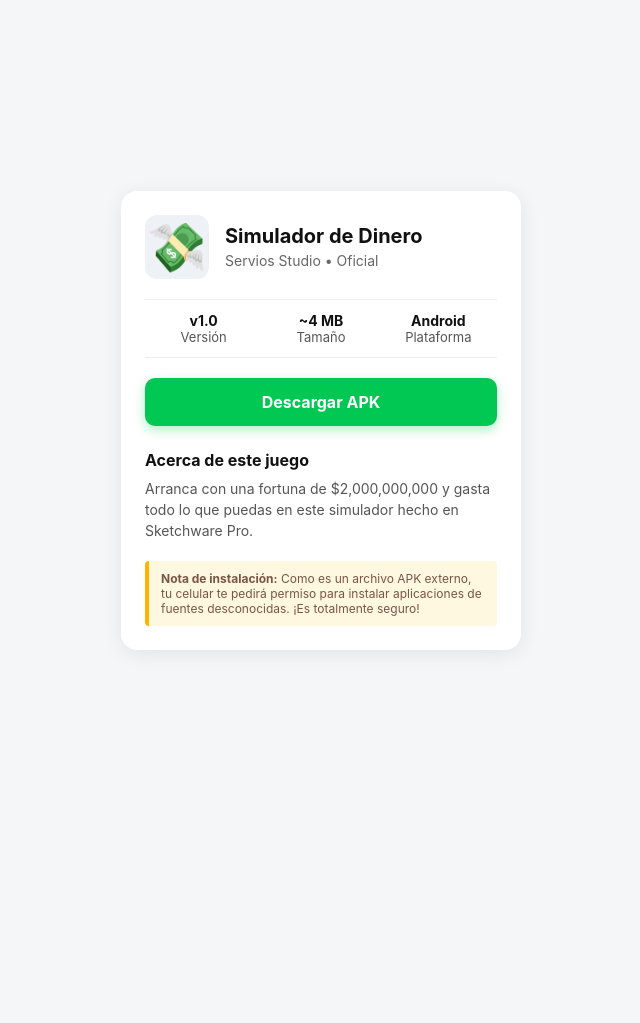
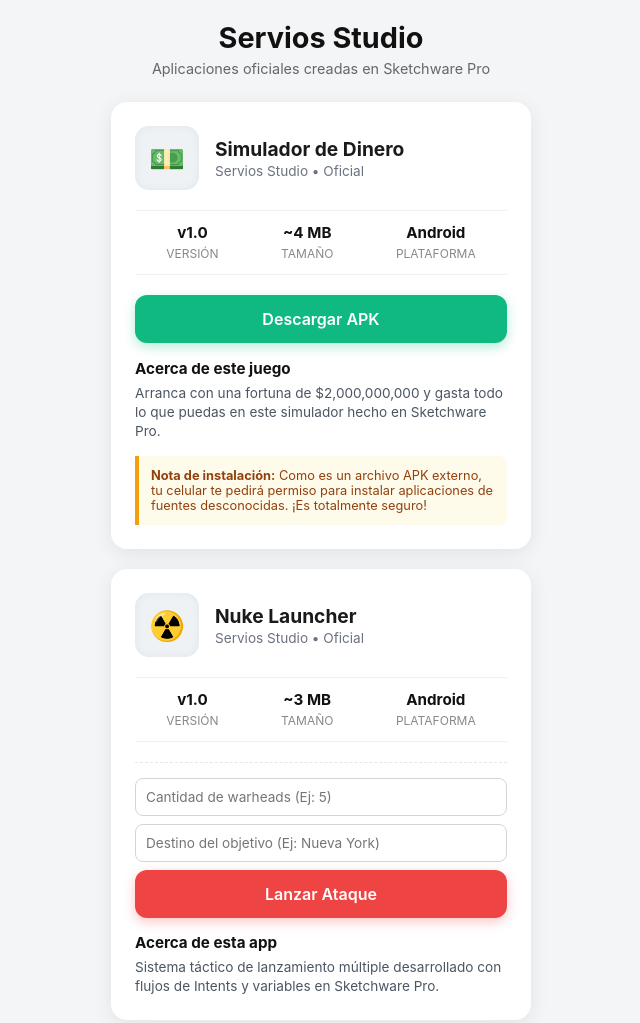
Before and after one commit to holacomonnn-glitch/Dinero, a plain HTML site: page index.html in a window 1280 px wide. Shown: the whole page, without its empty margins (319-959 px from the left). Before the commit the page ends 840 px from the top, so only its background shows below. Drawn offline with Linux system fonts and the light colour scheme.

Commit message:
Update index.html

```diff
--- a/index.html
+++ b/index.html
@@ -3,27 +3,44 @@
 <head>
     <meta charset="UTF-8">
     <meta name="viewport" content="width=device-width, initial-scale=1.0">
-    <title>Simulador de Dinero - Descargar APK</title>
+    <title>Servios Studio - Catálogo de Aplicaciones</title>
     <style>
+        * {
+            box-sizing: border-box;
+            margin: 0;
+            padding: 0;
+            font-family: -apple-system, BlinkMacSystemFont, "Segoe UI", Roboto, Helvetica, Arial, sans-serif;
+        }
         body {
-            font-family: -apple-system, BlinkMacSystemFont, "Segoe UI", Roboto, Helvetica, Arial, sans-serif;
-            background-color: #f4f6f8;
+            background-color: #f4f5f7;
             color: #333;
-            margin: 0;
-            padding: 20px;
             display: flex;
-            justify-content: center;
+            flex-direction: column;
             align-items: center;
             min-height: 100vh;
+            padding: 20px;
         }
-        .store-card {
+        header {
+            text-align: center;
+            margin-bottom: 25px;
+        }
+        header h1 {
+            font-size: 1.8rem;
+            color: #111;
+        }
+        header p {
+            font-size: 0.9rem;
+            color: #666;
+            margin-top: 5px;
+        }
+        .card {
             background: #ffffff;
+            border-radius: 16px;
+            box-shadow: 0 4px 20px rgba(0, 0, 0, 0.08);
             width: 100%;
-            max-width: 400px;
-            border-radius: 16px;
-            box-shadow: 0 4px 20px rgba(0,0,0,0.08);
+            max-width: 420px;
             padding: 24px;
-            box-sizing: border-box;
+            margin-bottom: 20px;
         }
         .app-header {
             display: flex;
@@ -31,112 +48,217 @@
             margin-bottom: 20px;
         }
         .app-icon {
-            font-size: 48px;
-            background: #eef2f7;
-            border-radius: 12px;
             width: 64px;
             height: 64px;
+            border-radius: 14px;
+            background: #eef2f5;
             display: flex;
             align-items: center;
             justify-content: center;
+            font-size: 1.8rem;
             margin-right: 16px;
+            box-shadow: inset 0 0 10px rgba(0,0,0,0.05);
         }
-        .app-info h1 {
-            font-size: 20px;
-            margin: 0 0 4px 0;
+        .app-info h2 {
+            font-size: 1.2rem;
+            color: #1a1a1a;
+        }
+        .app-info p {
+            font-size: 0.85rem;
+            color: #6b7280;
+            margin-top: 2px;
+        }
+        .specs {
+            display: flex;
+            justify-content: space-around;
+            border-top: 1px solid #f0f0f0;
+            border-bottom: 1px solid #f0f0f0;
+            padding: 12px 0;
+            margin-bottom: 20px;
+            text-align: center;
+        }
+        .spec-item span:first-child {
+            display: block;
+            font-weight: bold;
+            font-size: 0.95rem;
             color: #111;
         }
-        .app-dev {
-            font-size: 14px;
-            color: #666;
-        }
-        .app-meta {
-            display: flex;
-            justify-content: space-between;
-            border-top: 1px solid #eee;
-            border-bottom: 1px solid #eee;
-            padding: 12px 0;
-            margin-bottom: 20px;
-            font-size: 13px;
-            color: #555;
-            text-align: center;
-        }
-        .app-meta div {
-            flex: 1;
-        }
-        .app-meta strong {
-            display: block;
-            color: #111;
-            font-size: 14px;
+        .spec-item span:last-child {
+            font-size: 0.75rem;
+            color: #888;
+            text-transform: uppercase;
         }
         .btn-download {
             display: block;
             width: 100%;
-            background-color: #00c853;
+            padding: 14px;
+            background-color: #10b981;
             color: white;
+            border: none;
+            border-radius: 12px;
+            font-size: 1rem;
+            font-weight: 600;
+            cursor: pointer;
             text-align: center;
-            padding: 14px 0;
-            border-radius: 10px;
-            font-size: 16px;
-            font-weight: bold;
             text-decoration: none;
-            box-shadow: 0 4px 12px rgba(0, 200, 83, 0.3);
-            box-sizing: border-box;
             transition: background 0.2s;
+            box-shadow: 0 4px 12px rgba(16, 185, 129, 0.3);
         }
-        .btn-download:active {
-            background-color: #00b047;
+        .btn-download:hover {
+            background-color: #059669;
         }
-        .section-title {
-            font-size: 16px;
-            margin: 24px 0 8px 0;
-            color: #111;
+        .btn-nuke {
+            background-color: #ef4444;
+            box-shadow: 0 4px 12px rgba(239, 68, 68, 0.3);
+        }
+        .btn-nuke:hover {
+            background-color: #dc2626;
         }
         .description {
-            font-size: 14px;
-            color: #555;
-            line-height: 1.5;
-            margin: 0;
+            margin-top: 16px;
         }
-        .warning-box {
-            background: #fff8e1;
-            border-left: 4px solid #ffb300;
-            padding: 10px 12px;
-            border-radius: 4px;
-            font-size: 12px;
-            color: #795548;
-            margin-top: 20px;
+        .description h3 {
+            font-size: 0.95rem;
+            color: #111;
+            margin-bottom: 6px;
+        }
+        .description p {
+            font-size: 0.85rem;
+            color: #4b5563;
+            line-height: 1.4;
+        }
+        .note {
+            background: #fffbeb;
+            border-left: 4px solid #f59e0b;
+            padding: 12px;
+            border-radius: 0 8px 8px 0;
+            margin-top: 15px;
+            font-size: 0.8rem;
+            color: #92400e;
+        }
+        .interactive-section {
+            margin-top: 15px;
+            border-top: 1px dashed #e5e7eb;
+            padding-top: 15px;
+        }
+        .interactive-section input {
+            width: 100%;
+            padding: 10px;
+            margin-bottom: 8px;
+            border: 1px solid #d1d5db;
+            border-radius: 8px;
+            font-size: 0.85rem;
+            outline: none;
+        }
+        .interactive-section input:focus {
+            border-color: #ef4444;
+        }
+        #toast {
+            margin-top: 10px;
+            padding: 10px;
+            background: #1f2937;
+            color: #fff;
+            border-radius: 8px;
+            font-size: 0.8rem;
+            display: none;
         }
     </style>
 </head>
 <body>
 
-<div class="store-card">
-    <div class="app-header">
-        <div class="app-icon">💸</div>
-        <div class="app-info">
-            <h1>Simulador de Dinero</h1>
-            <div class="app-dev">Servios Studio • Oficial</div>
+    <header>
+        <h1>Servios Studio</h1>
+        <p>Aplicaciones oficiales creadas en Sketchware Pro</p>
+    </header>
+
+    <!-- Tarjeta 1: Simulador de Dinero -->
+    <div class="card">
+        <div class="app-header">
+            <div class="app-icon">💵</div>
+            <div class="app-info">
+                <h2>Simulador de Dinero</h2>
+                <p>Servios Studio • Oficial</p>
+            </div>
+        </div>
+        <div class="specs">
+            <div class="spec-item">
+                <span>v1.0</span>
+                <span>Versión</span>
+            </div>
+            <div class="spec-item">
+                <span>~4 MB</span>
+                <span>Tamaño</span>
+            </div>
+            <div class="spec-item">
+                <span>Android</span>
+                <span>Plataforma</span>
+            </div>
+        </div>
+        <a href="dinero.apk" download class="btn-download">Descargar APK</a>
+        <div class="description">
+            <h3>Acerca de este juego</h3>
+            <p>Arranca con una fortuna de $2,000,000,000 y gasta todo lo que puedas en este simulador hecho en Sketchware Pro.</p>
+        </div>
+        <div class="note">
+            <strong>Nota de instalación:</strong> Como es un archivo APK externo, tu celular te pedirá permiso para instalar aplicaciones de fuentes desconocidas. ¡Es totalmente seguro!
         </div>
     </div>
 
-    <div class="app-meta">
-        <div><strong>v1.0</strong>Versión</div>
-        <div><strong>~4 MB</strong>Tamaño</div>
-        <div><strong>Android</strong>Plataforma</div>
+    <!-- Tarjeta 2: Nuke Launcher -->
+    <div class="card">
+        <div class="app-header">
+            <div class="app-icon">☢️</div>
+            <div class="app-info">
+                <h2>Nuke Launcher</h2>
+                <p>Servios Studio • Oficial</p>
+            </div>
+        </div>
+        <div class="specs">
+            <div class="spec-item">
+                <span>v1.0</span>
+                <span>Versión</span>
+            </div>
+            <div class="spec-item">
+                <span>~3 MB</span>
+                <span>Tamaño</span>
+            </div>
+            <div class="spec-item">
+                <span>Android</span>
+                <span>Plataforma</span>
+            </div>
+        </div>
+
+        <!-- Simulador interactivo en web -->
+        <div class="interactive-section">
+            <input type="number" id="cantidad" placeholder="Cantidad de warheads (Ej: 5)">
+            <input type="text" id="destino" placeholder="Destino del objetivo (Ej: Nueva York)">
+            <button class="btn-download btn-nuke" onclick="lanzarMisiles()">Lanzar Ataque</button>
+            <div id="toast"></div>
+        </div>
+
+        <div class="description" style="margin-top: 15px;">
+            <h3>Acerca de esta app</h3>
+            <p>Sistema táctico de lanzamiento múltiple desarrollado con flujos de Intents y variables en Sketchware Pro.</p>
+        </div>
     </div>
 
-    <a href="dinero.apk" download="dinero.apk" class="btn-download">Descargar APK</a>
+    <script>
+        function lanzarMisiles() {
+            const cantidad = document.getElementById('cantidad').value;
+            const destino = document.getElementById('destino').value;
+            const toast = document.getElementById('toast');
 
-    <h2 class="section-title">Acerca de este juego</h2>
-    <p class="description">
-        Arranca con una fortuna de $2,000,000,000 y gasta todo lo que puedas en este simulador hecho en Sketchware Pro.
-    </p>
+            if (!cantidad || !destino) {
+                toast.style.display = "block";
+                toast.style.background = "#d97706";
+                toast.innerText = "¡Alerta! Rellena todos los campos tácticos.";
+                return;
+            }
 
-    <div class="warning-box">
-        <strong>Nota de instalación:</strong> Como es un archivo APK externo, tu celular te pedirá permiso para instalar aplicaciones de fuentes desconocidas. ¡Es totalmente seguro!
-    </div>
-</div>
-
+            toast.style.display = "block";
+            toast.style.background = "#ef4444";
+            toast.innerText = `¡Lanzamiento confirmado: ${cantidad} bombas han sido lanzadas a ${destino}!`;
+        }
+    </script>
 </body>
-</html>
+    </html>
```
